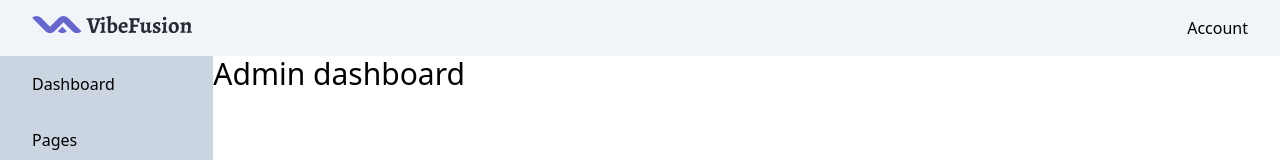
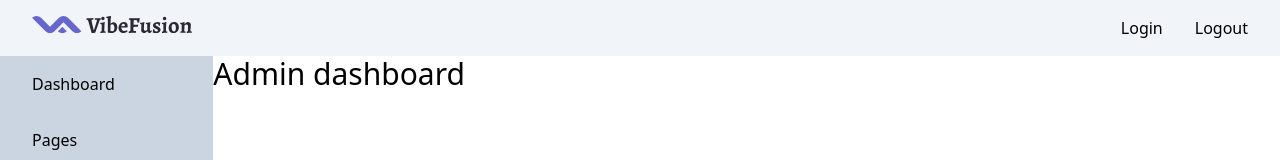
Before and after one commit to Citingdude/vibefusion-front-end, a Nuxt app: page /admin in a window 1280 px wide. Shown: the top 160 px of the page. Built offline with nearby package versions, Linux system fonts and the light colour scheme; no server answers.

Commit message:
Add logout button with logout function

```diff
--- a/layouts/admin.vue
+++ b/layouts/admin.vue
@@ -1,6 +1,12 @@
 <script setup>
-import AppLogo from '~~/components/branding/AppLogo.vue';
+import AppLogo from "~~/components/branding/AppLogo.vue";
+import { store } from '@/store/store'
 
+function logout() {
+  store.logout()
+
+  return navigateTo('/login')
+}
 </script>
 
 <template>
@@ -8,15 +14,26 @@ import AppLogo from '~~/components/branding/AppLogo.vue';
     <header class="bg-slate-100 px-8 py-4 flex justify-between">
       <AppLogo class="w-40" />
 
-      <div>Account</div>
+      <div class="space-x-8 flex">
+        <NuxtLink v-if="! store.user.token" to="/login">Login</NuxtLink>
+        <button @click="logout()">Logout</button>
+      </div>
     </header>
 
     <main class="flex">
       <aside class="bg-slate-200 min-h-screen flex w-2/12">
         <div class="flex flex-col w-full">
-          <NuxtLink to="/admin" class="px-8 py-4 bg-slate-300 hover:bg-slate-400 w-full">Dashboard</NuxtLink>
+          <NuxtLink
+            to="/admin"
+            class="px-8 py-4 bg-slate-300 hover:bg-slate-400 w-full"
+            >Dashboard</NuxtLink
+          >
 
-          <NuxtLink to="/admin/pages" class="px-8 py-4 bg-slate-300 hover:bg-slate-400">Pages</NuxtLink>
+          <NuxtLink
+            to="/admin/pages"
+            class="px-8 py-4 bg-slate-300 hover:bg-slate-400"
+            >Pages</NuxtLink
+          >
         </div>
       </aside>
 
```
